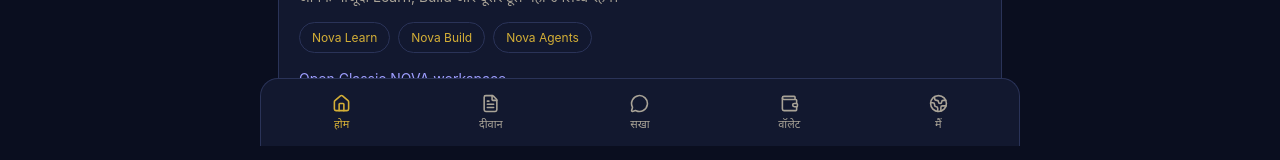
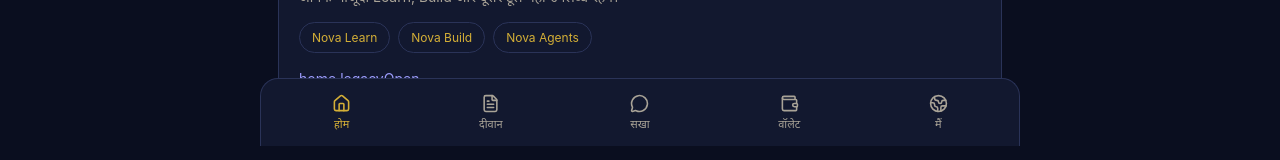
Before and after one commit to s85960833-byte/NovaAI, a React (Vite) app in the folder apps/web/: page / in a window 1280 px wide. Shown: the part 654-814 px from the top of the page. Built offline with nearby package versions, Linux system fonts and the light colour scheme.

Commit message:
i18n: translate the classic workspace link

```diff
--- a/apps/web/src/ui/App.tsx
+++ b/apps/web/src/ui/App.tsx
@@ -159,7 +159,7 @@ export function App() {
                 <span>Nova Agents</span>
               </div>
               <p>
-                <a href="/classic">Open Classic NOVA workspace</a>
+                <a href="/classic">{t("home.legacyOpen")}</a>
               </p>
             </section>
           </>
```
